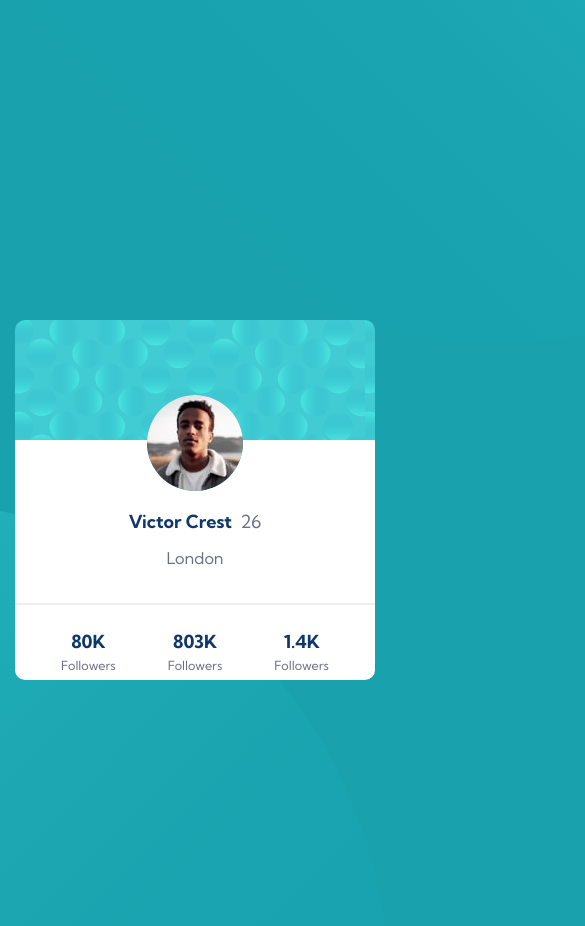
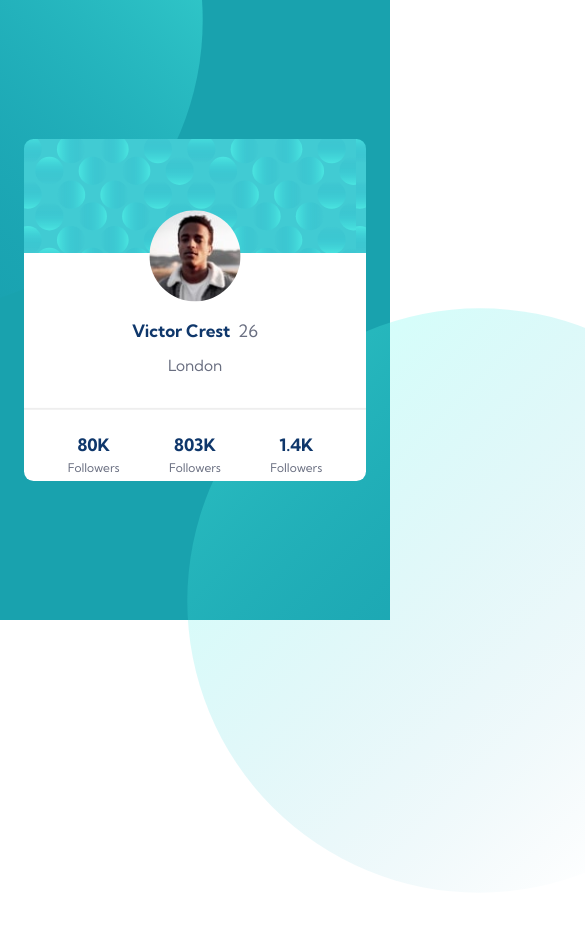
Before and after one commit to ernando3/profile-card, a plain HTML site: page profile-card-component-main/index.html in a window 390 px wide. Shown: the top 926 px of the page, 585 px wide, since content can reach past the window. After the commit the page ends 893 px from the top, so only its background shows below. Drawn offline with Linux system fonts and the light colour scheme.

Commit message:
Add files via upload

```diff
--- a/profile-card-component-main/index.html
+++ b/profile-card-component-main/index.html
@@ -26,17 +26,18 @@
   </style> -->
   </head>
   <body>
-    <img src="./images/bg-pattern-top.svg" class="top-pattern">
-    <img src="./images/bg-pattern-bottom.svg" class="bot-pattern">
+    <div id="head">
+      <img src="./images/bg-pattern-top.svg" class="top-pattern" />
+      <img src="./images/bg-pattern-bottom.svg" class="bot-pattern" />
       <div class="card">
         <div class="card-top">
-        <img src="./images/image-victor.jpg" class="victor">
+          <img src="./images/image-victor.jpg" class="victor" />
         </div>
         <div class="card-bot">
           <h3 class="name">Victor Crest</h3>
           <h3 class="age">26</h3>
           <p class="london">London</p>
-        <hr>
+          <hr />
           <div class="attributes">
             <div class="followers">
               <h3>80K</h3>
@@ -53,5 +54,6 @@
           </div>
         </div>
       </div>
+    </div>
   </body>
 </html>
--- a/profile-card-component-main/styles.css
+++ b/profile-card-component-main/styles.css
@@ -1,21 +1,33 @@
 /* project styles */
 * {
-  background: hsl(185, 75%, 39%);
+
   font-size: 18px;
   font-family: 'Kumbh Sans', sans-serif;
   margin: 0;
   padding: 0;
   box-sizing: border-box;
 }
+html body {
+  max-width: 100%;
+  max-height: 100%;
+}
+#head {
+  background: hsl(185, 75%, 39%);
+  max-width: 1440px;
+  height: 100vh;
+  display: flex;
+  margin: auto;
+  position: relative;
+}
 .top-pattern {
   position: absolute;
-  left: 1px;
-  bottom: 500px;
+  left: -20%;
+  top: -44%;
 }
 .bot-pattern {
   position: absolute;
-  right: 1px;
-  top: 500px;
+  right: -20%;
+  bottom: -44%;
 }
 .card {
   position: relative;
@@ -23,6 +35,7 @@
   text-align: center;
   width: 360px;
   border-radius: 20px;
+  background-size: auto;
 }
 .card-top {
   height: 120px;
@@ -90,7 +103,22 @@ hr {
 }
 
 /*----------------- media query ------------------*/
-
-@media only screen and (max-width: 375px) {
-
+@media only screen and (max-width: 400px) {
+  #head {
+    height: 100%;
+  }
+  .bot-pattern {
+    right: -98%;
+    bottom: -44%;
+    width: 150%;
+  }
+  .top-pattern {
+    left: -98%;
+    top: -44%;
+    width: 150%;
+  }
+  .card {
+    margin: 130px auto;
+    transform: scale(0.95);
+  }
 }
```
Lines whose indentation alone changed are shown as unchanged.
